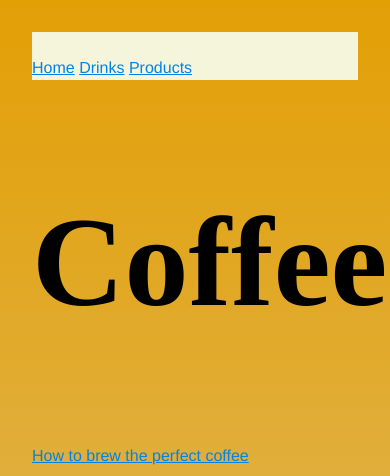
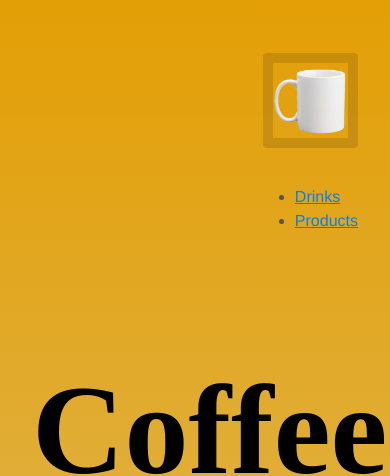
Before and after one commit to tgossel2/assignment3, a plain HTML site: page index.html in a window 390 px wide. Shown: the top 476 px of the page. Drawn offline with Linux system fonts and the light colour scheme.

Commit message:
Fixed style erros

```diff
--- a/css/styles.css
+++ b/css/styles.css
@@ -14,6 +14,11 @@ body {
     margin: 0 auto;
     max-width: 800px;
     padding: 2em 2em 4em;
+}
+
+header nav {
+    display: flex;
+    align-items: flex-end;
 }
 
 h1,
@@ -76,26 +81,11 @@ a:hover {
     color: white;
 }
 
-@media screen and (max-width: 50em) {
+@media screen and (max-width: 50rem) {
 
-    header,
+    header nav,
     main,
-    footer,
-    form p {
-        flex-direction: column;
-
-    }
-
-    Form input,
-    textarea {
-        margin: 2px 0;
-    }
-
-    .hero-text {
-        flex: none;
-    }
-
-    form select {
-        margin: 0;
+    footer {
+        flex-direction: column
     }
 }
--- a/index.html
+++ b/index.html
@@ -14,22 +14,19 @@
 <body>
 
     <header>
-
-        <nav style="background-color: beige">
-            <br> <a href="index.html">Home</a>
-            <a href="Drinks.html">Drinks</a>
-
-            <a href="Products.html">Products</a> <br>
+        <nav>
+            <a href="index.html"><img src="Images/logo.png" alt="Logo" height=75> </a>
+            <ul>
+                <li> <a href="Drinks.html">Drinks</a></li>
+                <li> <a href="Products.html">Products</a></li>
+            </ul>
         </nav>
-
     </header>
     <div></div>
     <main>
         <h1>Coffee</h1>
 
         <p class="myspecialstyle"><a href="https://www.askchefdennis.com/perfect-cup-of-coffee/" target="_blank">How to brew the perfect coffee</a> </p>
-
-
 
         <img class="pics" src="images/nespresso-recipes-Latte-Art-Tulip.jpg" height=180 alt="Espresso">
 
@@ -68,4 +65,6 @@
         &copy; Tristan Gosselin 2020 <br>
         <a href="mailto:tgossel2@mail.naz.edu">Email me!</a>
     </footer>
-</body></html>
+</body>
+
+</html>
```
Also changed, not shown: Drinks.html (+8 -5 lines), Products.html (+10 -6 lines), Images/logo.png (added). Lines whose indentation alone changed are shown as unchanged.
